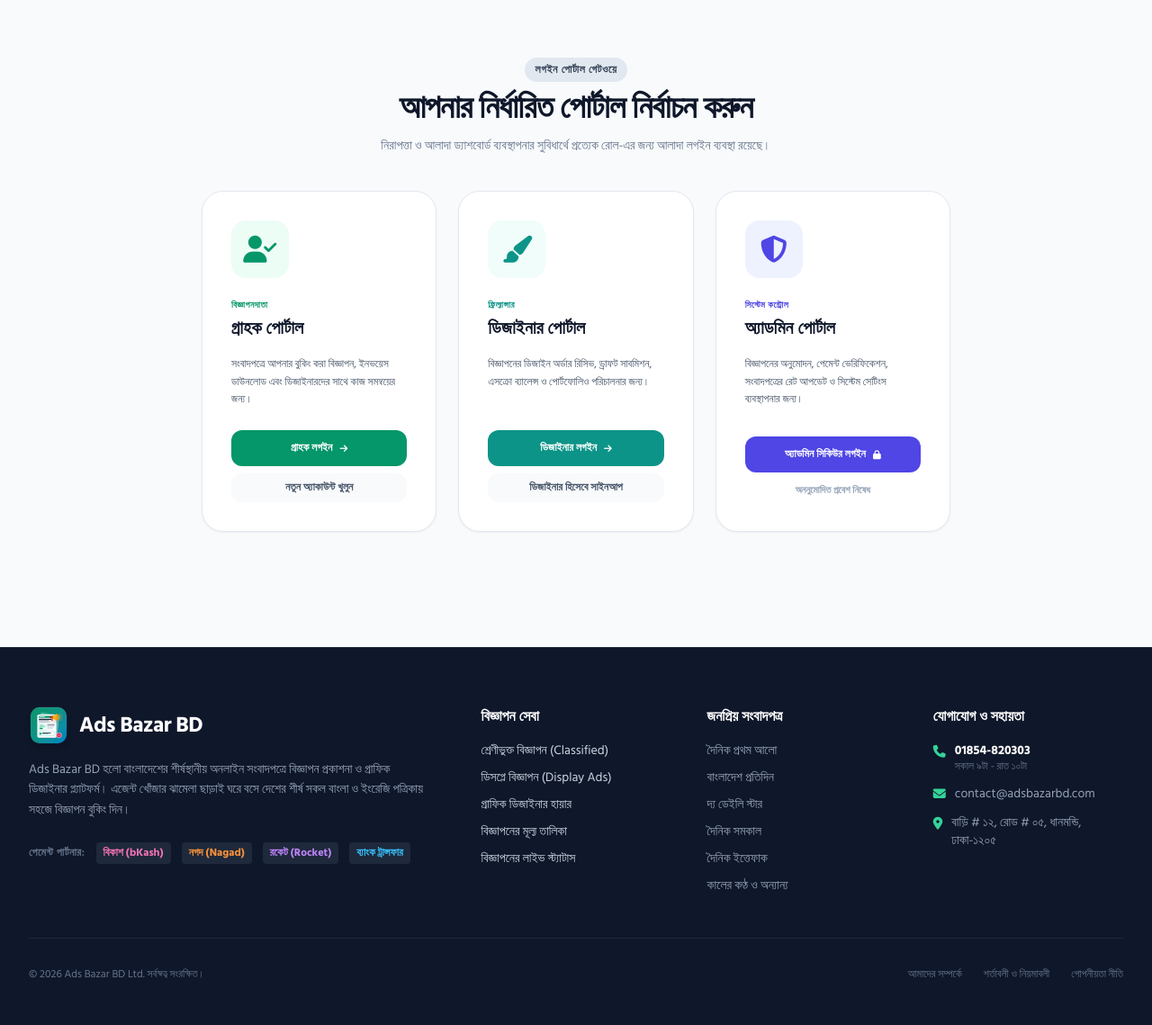
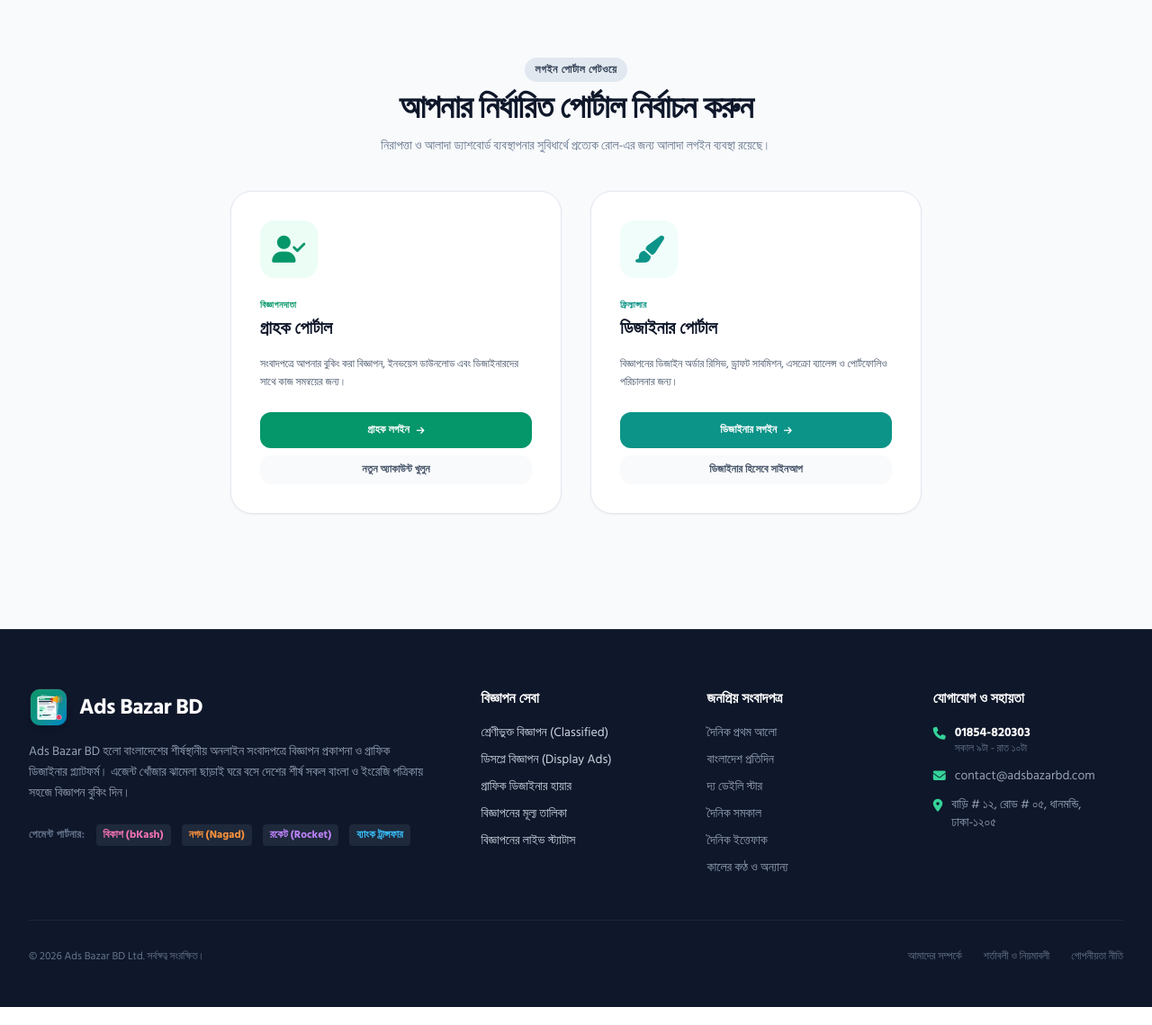
Before and after one commit to jahirul-fj/adsbazarbd, a Laravel app: page /login in a window 1280 px wide. Shown: the part 118-1257 px from the top of the page at 90% size. Run offline with Laravel 12, Linux system fonts and the light colour scheme; some libraries are stand-ins or nearby versions.

Commit message:
Hide admin portal card from public login selection page

```diff
--- a/resources/views/auth/portal-selector.blade.php
+++ b/resources/views/auth/portal-selector.blade.php
@@ -14,7 +14,7 @@
         </p>
     </div>
 
-    <div class="grid grid-cols-1 md:grid-cols-3 gap-6">
+    <div class="grid grid-cols-1 md:grid-cols-2 gap-8 max-w-3xl mx-auto">
         <!-- Portal 1: Client -->
         <div class="bg-white rounded-3xl p-8 border border-slate-200 shadow-sm hover:shadow-xl hover:border-emerald-500 transition-all duration-300 flex flex-col justify-between group">
             <div class="space-y-4">
@@ -62,30 +62,6 @@
                 </a>
             </div>
         </div>
-
-        <!-- Portal 3: Admin -->
-        <div class="bg-white rounded-3xl p-8 border border-slate-200 shadow-sm hover:shadow-xl hover:border-indigo-500 transition-all duration-300 flex flex-col justify-between group">
-            <div class="space-y-4">
-                <div class="w-16 h-16 rounded-2xl bg-indigo-50 text-indigo-600 flex items-center justify-center text-3xl group-hover:bg-indigo-600 group-hover:text-white transition-colors">
-                    <i class="fa-solid fa-shield-halved"></i>
-                </div>
-                <div>
-                    <span class="text-[10px] font-bold text-indigo-600 uppercase tracking-wider">সিস্টেম কন্ট্রোল</span>
-                    <h3 class="text-xl font-black text-slate-900 mt-0.5">অ্যাডমিন পোর্টাল</h3>
-                </div>
-                <p class="text-xs text-slate-600 leading-relaxed">
-                    বিজ্ঞাপনের অনুমোদন, পেমেন্ট ভেরিফিকেশন, সংবাদপত্রের রেট আপডেট ও সিস্টেম সেটিংস ব্যবস্থাপনার জন্য।
-                </p>
-            </div>
-            <div class="pt-6 space-y-2">
-                <a href="{{ route('admin.login') }}" class="w-full inline-flex items-center justify-center gap-2 py-3 bg-indigo-600 hover:bg-indigo-700 text-white font-bold text-xs rounded-xl shadow-xs transition-colors">
-                    অ্যাডমিন সিকিউর লগইন <i class="fa-solid fa-lock text-[10px]"></i>
-                </a>
-                <div class="text-[11px] text-center text-slate-400 py-1 font-semibold">
-                    অননুমোদিত প্রবেশ নিষেধ
-                </div>
-            </div>
-        </div>
     </div>
 </div>
 @endsection
```
